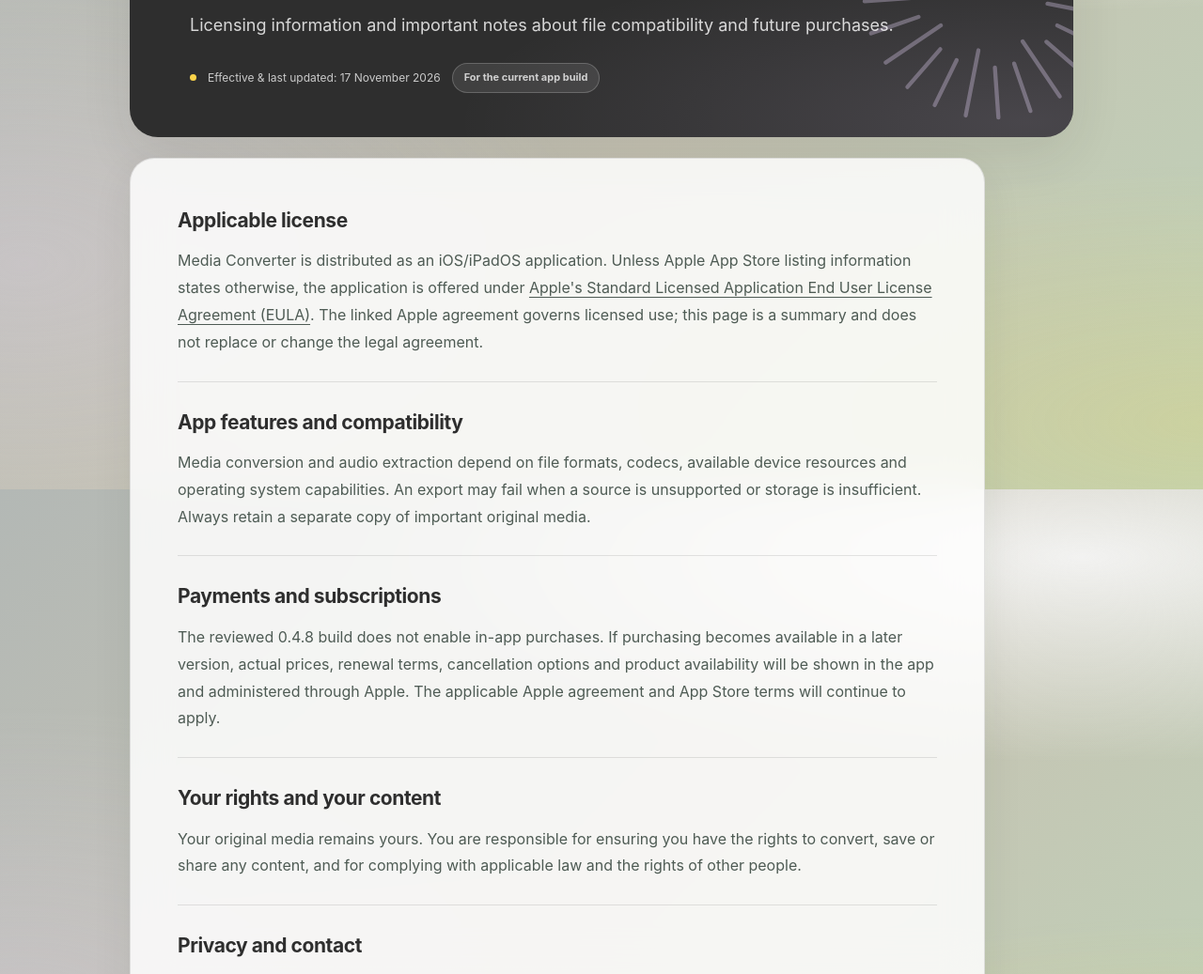
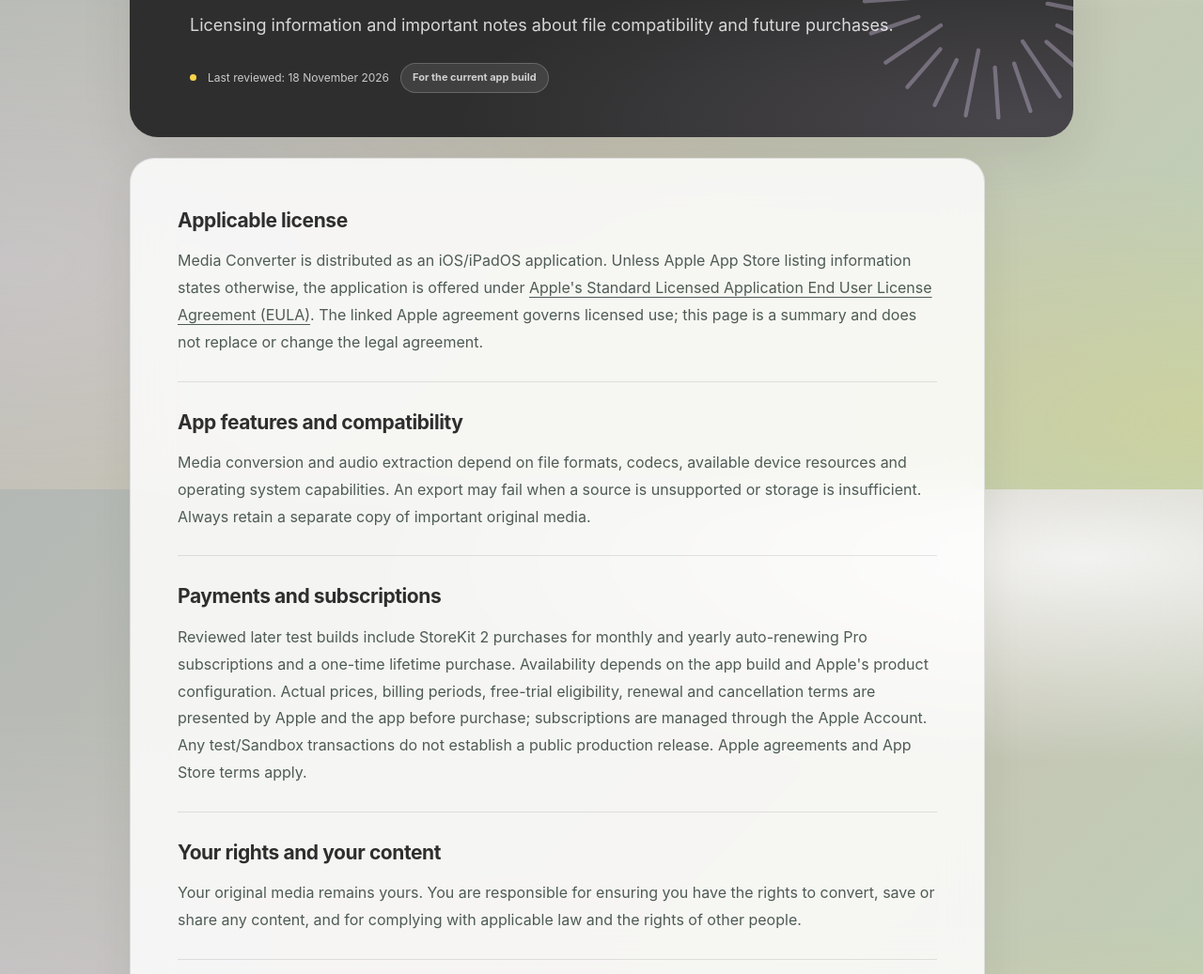
Before and after one commit to hrlxapp/media-converter-legal, a plain HTML site: page terms.html in a window 1280 px wide. Shown: the part 279-1316 px from the top of the page at 94% size. Drawn offline with Linux system fonts and the light colour scheme.

Commit message:
Align Media Converter terms.html with privacy and monetization implementation

```diff
--- a/terms.html
+++ b/terms.html
@@ -18,11 +18,11 @@
 <div class="header-actions"><nav class="nav" aria-label="Main navigation"><a href="index.html">Overview</a><a href="privacy.html">Privacy</a><a href="support.html">Support</a><a href="data.html">Your data</a><a href="terms.html" aria-current="page">Terms</a></nav><a class="language" href="ar/terms.html" lang="ar" hreflang="ar">العربية</a></div>
 </div></header>
 <main class="shell" id="main">
-<div class="hero"><span class="eyebrow">TERMS OF USE</span><h1 class="title">Clear terms, no surprises.</h1><p class="lead">Licensing information and important notes about file compatibility and future purchases.</p><div class="date"><span class="dot"></span> Effective &amp; last updated: 17 November 2026 <span class="status">For the current app build</span></div></div>
+<div class="hero"><span class="eyebrow">TERMS OF USE</span><h1 class="title">Clear terms, no surprises.</h1><p class="lead">Licensing information and important notes about file compatibility and future purchases.</p><div class="date"><span class="dot"></span> Last reviewed: 18 November 2026 <span class="status">For the current app build</span></div></div>
 <article class="legal">
 <section><h2>Applicable license</h2><p>Media Converter is distributed as an iOS/iPadOS application. Unless Apple App Store listing information states otherwise, the application is offered under <a href="https://www.apple.com/legal/internet-services/itunes/dev/stdeula/" rel="noopener noreferrer">Apple's Standard Licensed Application End User License Agreement (EULA)</a>. The linked Apple agreement governs licensed use; this page is a summary and does not replace or change the legal agreement.</p></section>
 <section><h2>App features and compatibility</h2><p>Media conversion and audio extraction depend on file formats, codecs, available device resources and operating system capabilities. An export may fail when a source is unsupported or storage is insufficient. Always retain a separate copy of important original media.</p></section>
-<section><h2>Payments and subscriptions</h2><p>The reviewed 0.4.8 build does not enable in-app purchases. If purchasing becomes available in a later version, actual prices, renewal terms, cancellation options and product availability will be shown in the app and administered through Apple. The applicable Apple agreement and App Store terms will continue to apply.</p></section>
+<section><h2>Payments and subscriptions</h2><p>Reviewed later test builds include StoreKit 2 purchases for monthly and yearly auto-renewing Pro subscriptions and a one-time lifetime purchase. Availability depends on the app build and Apple's product configuration. Actual prices, billing periods, free-trial eligibility, renewal and cancellation terms are presented by Apple and the app before purchase; subscriptions are managed through the Apple Account. Any test/Sandbox transactions do not establish a public production release. Apple agreements and App Store terms apply.</p></section>
 <section><h2>Your rights and your content</h2><p>Your original media remains yours. You are responsible for ensuring you have the rights to convert, save or share any content, and for complying with applicable law and the rights of other people.</p></section>
 <section><h2>Privacy and contact</h2><p>See our <a href="privacy.html">Privacy Policy</a> for the current app's actual data practices. Reach us at <a href="mailto:hrlxapp@icloud.com">hrlxapp@icloud.com</a>.</p></section>
 </article>
```
